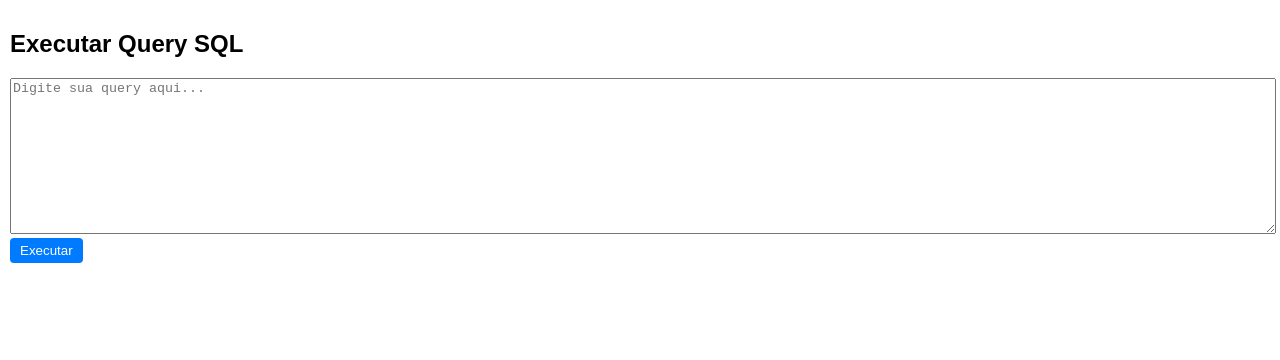
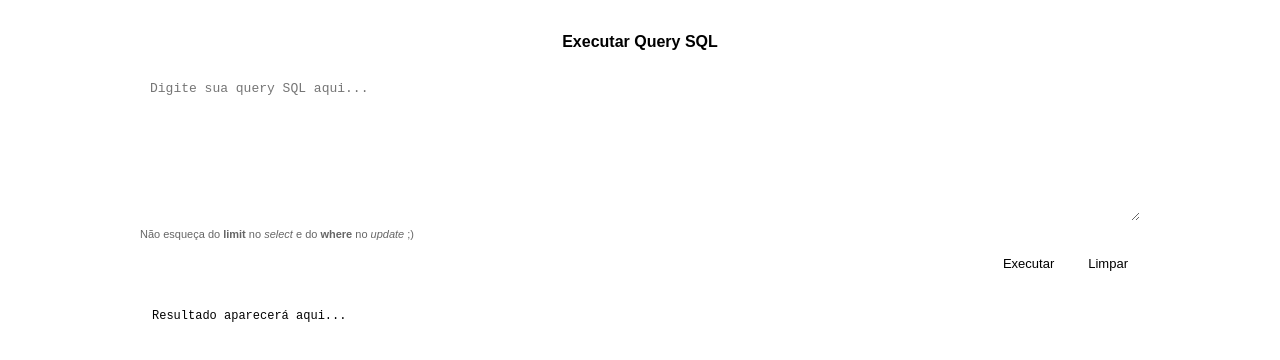
Before and after one commit to EvelynGitHub/simple-db, a website: page media/queryRunner.html in a window 1280 px wide. Drawn offline with Linux system fonts and the light colour scheme.

Commit message:
refactor: Melhoria de design no queryRunner

```diff
--- a/media/queryRunner.html
+++ b/media/queryRunner.html
@@ -5,43 +5,161 @@
 <head>
     <meta charset="UTF-8">
     <title>Executar Query</title>
-    <link rel="stylesheet" href="./style.css">
+    <!-- <link rel="stylesheet" href="./style.css"> -->
+    <style>
+        :root {
+            color-scheme: light dark;
+        }
+
+        body {
+            font-family: var(--vscode-font-family, sans-serif);
+            background-color: var(--vscode-editor-background);
+            color: var(--vscode-editor-foreground);
+            padding: 20px;
+            font-size: 13px;
+            max-width: 1000px;
+            margin: 0 auto;
+        }
+
+        h2 {
+            text-align: center;
+            margin-bottom: 20px;
+            font-size: 16px;
+        }
+
+        textarea#queryInput {
+            width: 100%;
+            height: 150px;
+            background-color: var(--vscode-input-background);
+            color: var(--vscode-input-foreground);
+            border: 1px solid var(--vscode-input-border);
+            font-family: monospace;
+            font-size: 13px;
+            border-radius: 3px;
+            padding: 10px;
+            resize: vertical;
+            box-sizing: border-box;
+        }
+
+        .query-actions {
+            display: flex;
+            justify-content: flex-end;
+            gap: 10px;
+            margin-top: 10px;
+            margin-bottom: 16px;
+        }
+
+        .query-actions button {
+            padding: 6px 12px;
+            font-size: 13px;
+            border-radius: 2px;
+            cursor: pointer;
+            border: none;
+            transition: background-color 0.2s ease;
+        }
+
+        #executeBtn {
+            background-color: var(--vscode-button-background);
+            color: var(--vscode-button-foreground);
+        }
+
+        #executeBtn:hover {
+            background-color: var(--vscode-button-hoverBackground);
+        }
+
+        #clearBtn {
+            background-color: transparent;
+            border: 1px solid var(--vscode-editorWidget-border);
+            color: var(--vscode-editor-foreground);
+        }
+
+        #clearBtn:hover {
+            background-color: var(--vscode-editorWidget-background);
+        }
+
+        #queryResult {
+            margin-top: 20px;
+            background-color: var(--vscode-editorWidget-background);
+            border: 1px solid var(--vscode-editorWidget-border);
+            padding: 12px;
+            border-radius: 4px;
+            max-height: 400px;
+            overflow-y: auto;
+            white-space: pre-wrap;
+            font-family: monospace;
+            font-size: 12px;
+        }
+
+        .query-error {
+            color: var(--vscode-errorForeground);
+            font-weight: bold;
+        }
+
+        .query-success {
+            color: var(--vscode-terminal-ansiGreen);
+        }
+
+        .hint {
+            font-size: 11px;
+            opacity: 0.6;
+            margin-top: 4px;
+            margin-bottom: 5px;
+        }
+    </style>
+
 </head>
 
 <body>
     <h2>Executar Query SQL</h2>
-    <textarea id="queryInput" placeholder="Digite sua query aqui..." rows="10" style="width: 100%;"></textarea>
-    <br>
-    <button id="runButton">Executar</button>
-    <pre id="resultOutput"></pre>
+
+    <textarea id="queryInput" placeholder="Digite sua query SQL aqui..."></textarea>
+    <p class="hint">Não esqueça do <b>limit</b> no <i> select</i> e do <b>where</b> no <i>update</i> ;) </p>
+    <div class="query-actions">
+        <button id="executeBtn">Executar</button>
+        <button id="clearBtn">Limpar</button>
+    </div>
+    <div id="queryResult">Resultado aparecerá aqui...</div>
 
     <script>
         const vscode = acquireVsCodeApi();
 
-        document.getElementById('runButton').addEventListener('click', () => {
-            const query = document.getElementById('queryInput').value;
+        const queryInput = document.getElementById("queryInput");
+        const executeBtn = document.getElementById("executeBtn");
+        const clearBtn = document.getElementById("clearBtn");
+        const resultDiv = document.getElementById("queryResult");
 
+        executeBtn.addEventListener("click", () => {
+            const query = queryInput.value.trim();
+            if (!query) return;
+
+            resultDiv.textContent = "Executando...";
             vscode.postMessage({
-                type: 'runQuery',
+                type: "runQuery",
                 query
             });
         });
 
-        window.addEventListener('message', event => {
-            console.log('\nqueryRunner.html: ', event);
-            const message = event.data;
+        clearBtn.addEventListener("click", () => {
+            queryInput.value = "";
+            resultDiv.textContent = "Resultado aparecerá aqui...";
+        });
 
-            if (message.type === 'queryResult') {
-                const output = document.getElementById('resultOutput');
-                const result = message.payload;
-                if (result.success) {
-                    output.textContent = JSON.stringify(result.result, null, 2);
+        // Receber resposta do VSCode
+        window.addEventListener("message", event => {
+            const { type, result, success } = event.data;
+
+            if (type === "queryResult") {
+                if (!success) {
+                    resultDiv.innerHTML = `<div class="query-error">${result}</div>`;
                 } else {
-                    output.textContent = `Erro: ${result.result}`;
+                    const json = JSON.stringify(result, null, 2);
+                    resultDiv.innerHTML = `<pre class="query-success">${json}</pre>`;
                 }
             }
         });
+
     </script>
+
 </body>
 
 </html>
--- a/src/database/QueryRunner.ts
+++ b/src/database/QueryRunner.ts
@@ -22,7 +22,7 @@ export class QueryRunner {
             const driver = await DriverFactory.create(connection, dbName);
             const result = await driver.executeQuery(query);
 
-            return { success: true, result };
+            return { success: result.success, result: result.result };
 
         } catch (error: any) {
             console.error('Erro ao executar query:', error);
--- a/src/database/drivers/SQLiteDriver.ts
+++ b/src/database/drivers/SQLiteDriver.ts
@@ -1,6 +1,6 @@
 import * as sqlite3 from 'sqlite3';
 import { open, Database } from 'sqlite';
-import { IDatabaseDriver } from './IDatabaseDriver';
+import { IDatabaseDriver, QueryResult } from './IDatabaseDriver';
 import { ColumnItem } from '../../tree/ColumnItem';
 
 export class SQLiteDriver implements IDatabaseDriver {
@@ -79,7 +79,6 @@ export class SQLiteDriver implements IDatabaseDriver {
     }
 
     async executeQuery(query: string): Promise<any> {
-
         try {
             const result = await this.db.all(query);
             return { success: true, result };
```
Also changed, not shown: src/database/drivers/IDatabaseDriver.ts (+8 -1 lines), src/view/query/QueryRunnerPanel.ts (+5 -2 lines).
